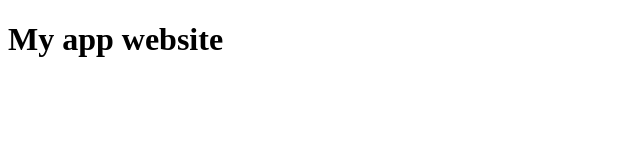
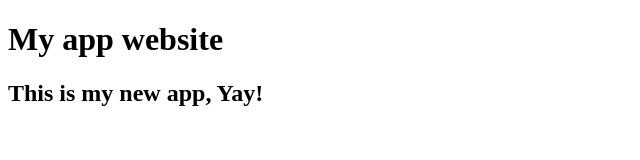
Before and after one commit to elie011/git-vscode, a plain HTML site: page index.html in a window 1280 px wide. Shown: the whole page, without its empty margins (0-640 px from the left). Drawn offline with Linux system fonts and the light colour scheme.

Commit message:
Text att

```diff
--- a/index.html
+++ b/index.html
@@ -7,5 +7,6 @@
 </head>
 <body>
     <h1>My app website</h1>
+    <h2>This is my new app, Yay!</h2>
 </body>
 </html>
```
